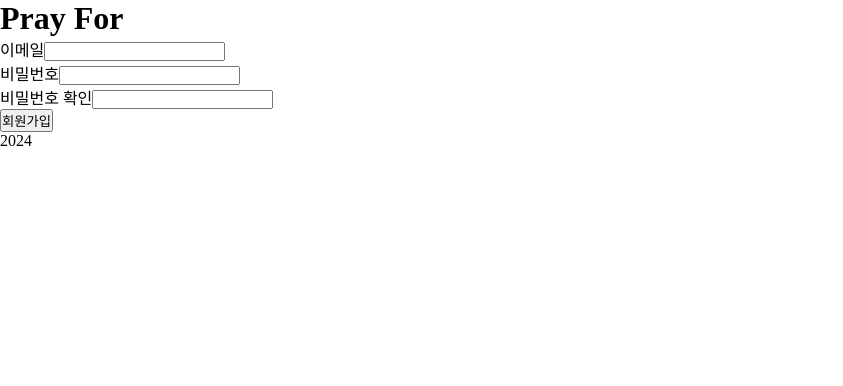
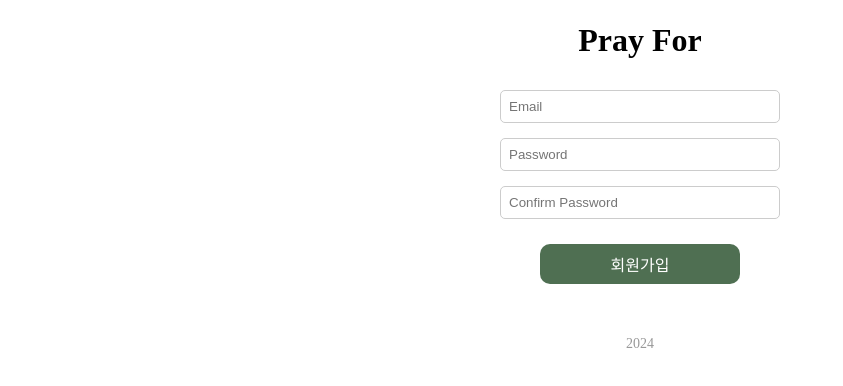
Before and after one commit to Yes2eul/Pray-For, a Next.js app: page /signup in a window 1280 px wide. Shown: the top 386 px of the page, without its empty margins (0-843 px from the left). Built offline with nearby package versions, Linux system fonts and the light colour scheme.

Commit message:
feat: form css 적용

```diff
--- a/app/page.js
+++ b/app/page.js
@@ -1,6 +1,5 @@
 "use client";
 
-import "@/styles/home.css";
 import { useRouter } from "next/navigation";
 
 export default function Home() {
--- a/components/signupForm.js
+++ b/components/signupForm.js
@@ -38,10 +38,9 @@ export default function SignUpForm({ handleSignUp, error }) {
   };
 
   return (
-    <form onSubmit={handleSignUpSubmit}>
-      <div>
-        <label htmlFor="email">이메일</label>
+    <form onSubmit={handleSignUpSubmit} id="form">
       <input
+        placeholder="Email"
         type="email"
         id="email"
         name="email"
@@ -49,10 +48,9 @@ export default function SignUpForm({ handleSignUp, error }) {
         onChange={handleInputChange}
         required
       />
-      </div>
-      <div>
-        <label htmlFor="password">비밀번호</label>
+
       <input
+        placeholder="Password"
         type="password"
         id="password"
         name="password"
@@ -60,10 +58,9 @@ export default function SignUpForm({ handleSignUp, error }) {
         onChange={handleInputChange}
         required
       />
-      </div>
-      <div>
-        <label htmlFor="confirmPassword">비밀번호 확인</label>
+
       <input
+        placeholder="Confirm Password"
         type="password"
         id="confirmPassword"
         name="confirmPassword"
@@ -71,9 +68,9 @@ export default function SignUpForm({ handleSignUp, error }) {
         onChange={handleInputChange}
         required
       />
-      </div>
+
+      {error && <p>{error}</p>}
       <button type="submit">회원가입</button>
-      {error && <p>{error}</p>}
     </form>
   );
 }
--- a/styles/globals.css
+++ b/styles/globals.css
@@ -3,11 +3,110 @@
   padding: 0;
   box-sizing: border-box;
 }
+
 ol,
 ul {
   list-style: none;
 }
+
 a {
   text-decoration: none;
   color: #000;
 }
+
+/* header */
+#header {
+  display: flex;
+  justify-content: center;
+  align-items: center;
+
+  width: 100%;
+  height: 80px;
+}
+
+#header div {
+  cursor: pointer;
+}
+
+/* home */
+#home {
+  display: flex;
+  justify-content: center;
+  align-items: center;
+  flex-direction: column;
+
+  width: 100%;
+  height: auto;
+}
+
+#home button {
+  width: 200px;
+  height: 40px;
+  margin: 10px;
+  background-color: #4f6f52;
+  color: #fff;
+  border: none;
+  border-radius: 10px;
+  cursor: pointer;
+  font-size: 16px;
+}
+
+#home button:hover {
+  background-color: #1a4d2e;
+}
+
+/* footer */
+#footer {
+  display: flex;
+  justify-content: center;
+  align-items: center;
+
+  width: 100%;
+  height: 80px;
+}
+
+#footer p {
+  font-size: 14px;
+  color: #999;
+}
+
+/* form */
+#form {
+  display: flex;
+  justify-content: center;
+  align-items: center;
+  flex-direction: column;
+
+  width: 300px;
+  margin: 0 auto;
+  padding: 10px;
+}
+
+#form input {
+  width: 100%;
+  padding: 8px;
+  margin-bottom: 15px;
+  border: 1px solid #ccc;
+  border-radius: 5px;
+}
+
+#form button {
+  width: 200px;
+  height: 40px;
+  margin: 10px;
+  background-color: #4f6f52;
+  color: #fff;
+  border: none;
+  border-radius: 10px;
+  cursor: pointer;
+  font-size: 16px;
+}
+
+#form button:hover {
+  background-color: #1a4d2e;
+}
+
+#form p {
+  color: red;
+  margin: 10px auto;
+}
--- a/styles/home.css
+++ /dev/null
@@ -1,52 +0,0 @@
-#header {
-  display: flex;
-  justify-content: center;
-  align-items: center;
-
-  width: 100%;
-  height: 80px;
-}
-
-#header div {
-  cursor: pointer;
-}
-
-#home {
-  display: flex;
-  justify-content: center;
-  align-items: center;
-  flex-direction: column;
-
-  width: 100%;
-  height: auto;
-}
-
-#home button {
-  width: 200px;
-  height: 40px;
-  margin: 10px;
-  background-color: #4f6f52;
-  color: #fff;
-  border: none;
-  border-radius: 10px;
-  cursor: pointer;
-  font-size: 16px;
-}
-
-#home button:hover {
-  background-color: #1a4d2e;
-}
-
-#footer {
-  display: flex;
-  justify-content: center;
-  align-items: center;
-
-  width: 100%;
-  height: 80px;
-}
-
-#footer p {
-  font-size: 14px;
-  color: #999;
-}
```
Also changed, not shown: components/loginForm.js (+6 -8 lines). Lines whose indentation alone changed are shown as unchanged.
